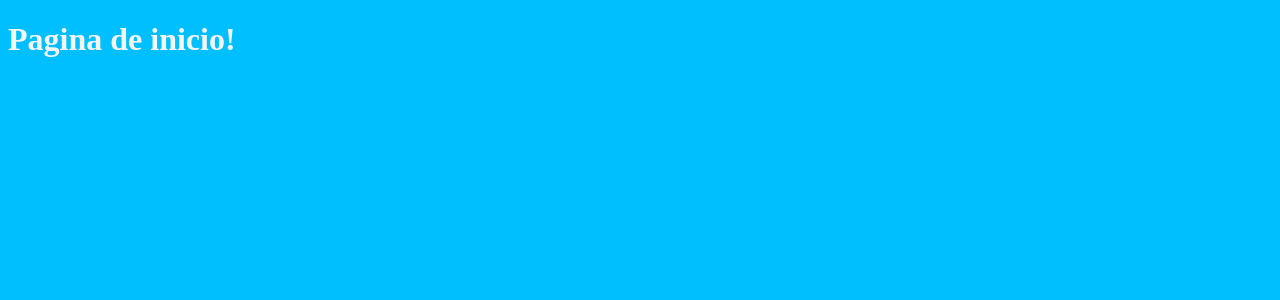
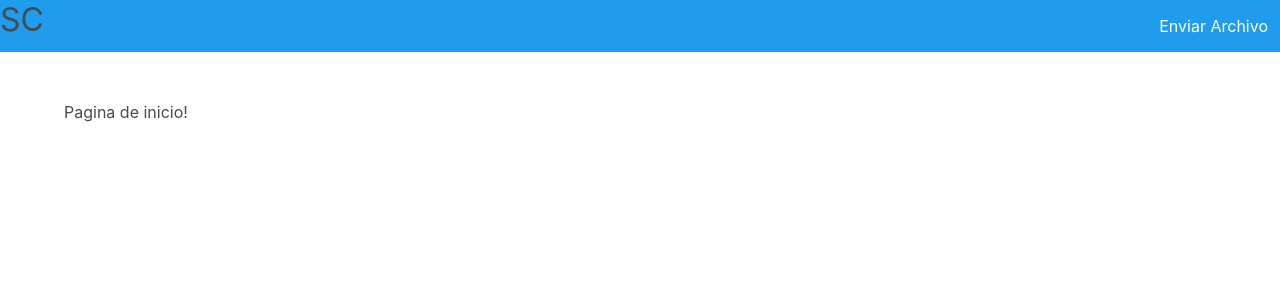
Before and after one commit to Obsinqsob01/lap_controller, a Flask app: page / in a window 1280 px wide. Shown: the top 300 px of the page. Run offline with Flask 2, Linux system fonts and the light colour scheme.

Commit message:
send file route, template and some extra style

```diff
--- a/main.py
+++ b/main.py
@@ -1,4 +1,4 @@
-from flask import Flask, render_template, url_for
+from flask import Flask, render_template, url_for, request
 
 app = Flask(__name__)
 
@@ -6,5 +6,12 @@ app = Flask(__name__)
 def index():
     return render_template('index.html')
 
+@app.route('/send-file', methods=['POST', 'GET'])
+def send_file():
+    if request.method == 'POST':
+        print("pst method")
+    elif request.method == 'GET':
+        return render_template('send-file.html')
+
 if __name__ == "__main__":
     app.run(host='0.0.0.0')
--- a/static/style.css
+++ b/static/style.css
@@ -1,4 +1,11 @@
-body {
-  color: #f5f5f5;
-  background-color: deepskyblue;
+body, html {
+  height: 100%;
 }
+
+nav {
+  margin-bottom: 3em;
+}
+
+.text-center {
+  text-align: center;
+}
--- a/templates/layout.html
+++ b/templates/layout.html
@@ -4,12 +4,23 @@
     <meta charset="utf-8">
     <title>Home</title>
 
+    <link rel="stylesheet" href="../static/bulma.min.css">
     <link rel="stylesheet" href="../static/style.css">
   </head>
   <body>
-
-    {% block content %}
-    {% endblock %}
-
+    <nav class="navbar is-info">
+      <div class="navbar-brand">
+        <h3 class="subtitle text-light is-3">SC</h3>
+      </div>
+      <div class="navbar-menu">
+        <div class="navbar-end">
+          <a class="navbar-item" href="/send-file">Enviar Archivo</a>
+        </div>
+      </div>
+    </nav>
+    <div class="container">
+      {% block content %}
+      {% endblock %}
+    </div>
   </body>
 </html>
```
Also changed, not shown: templates/send-file.html (added, +13 -0 lines).
